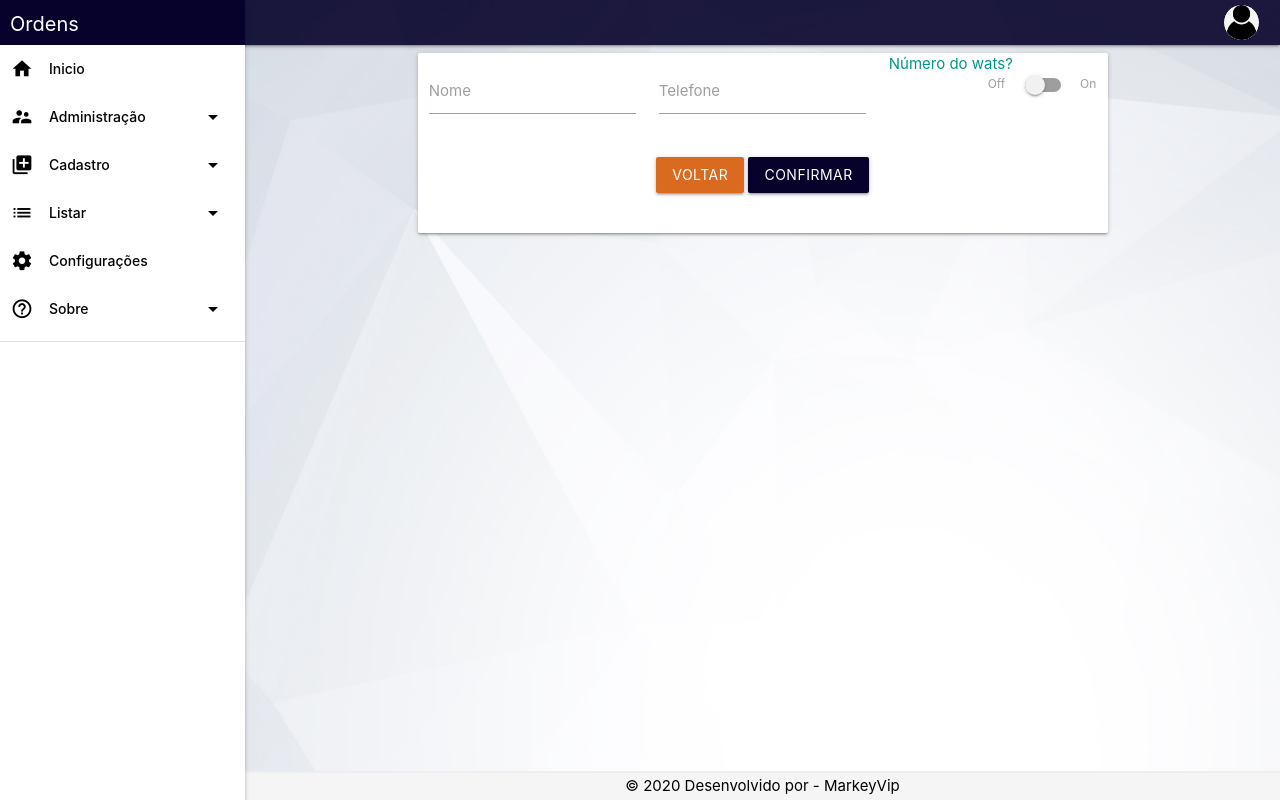
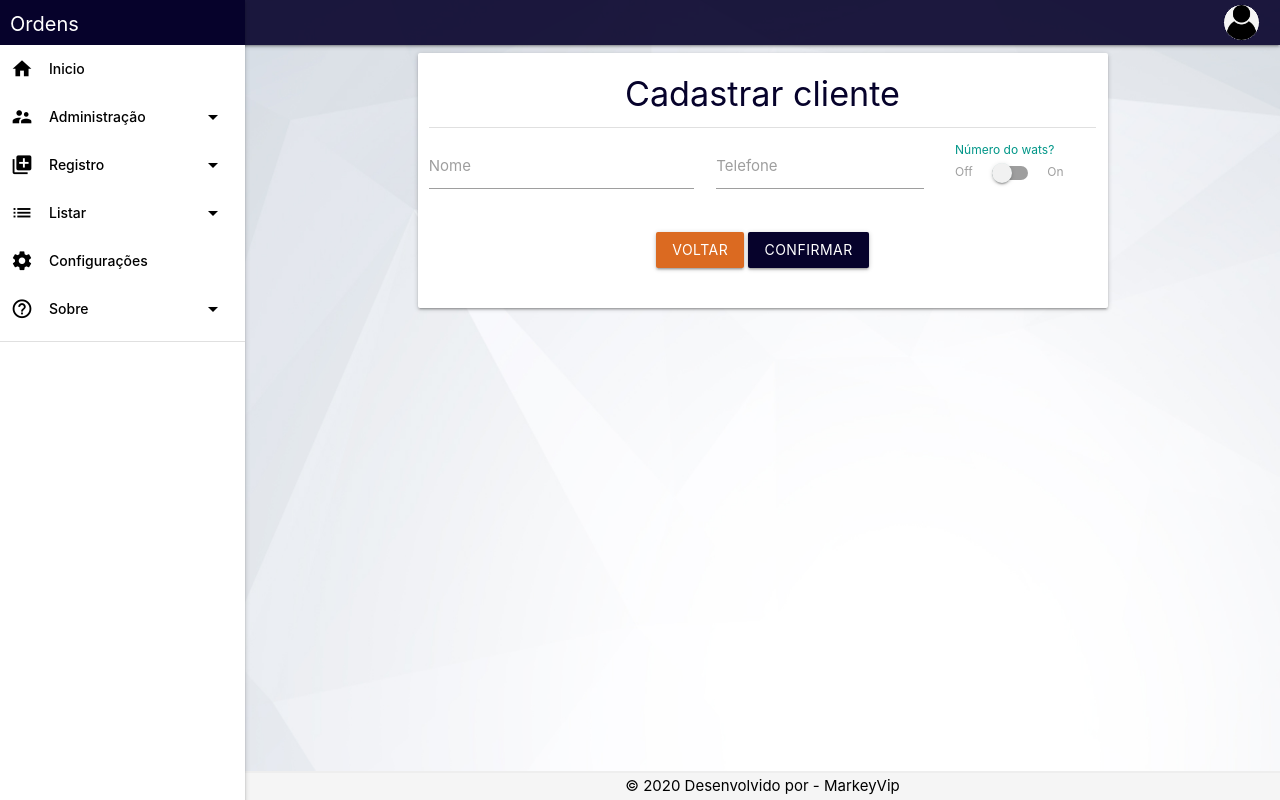
Before and after one commit to danielcastro02/Ordens, a PHP site: page /Tela/registroCliente.php in a window 1280 px wide. Run offline with PHP 8.4, Linux system fonts and the light colour scheme; some libraries are stand-ins or nearby versions.

Commit message:
Tela de registrar clientes.

```diff
--- a/Base/navBar.php
+++ b/Base/navBar.php
@@ -155,15 +155,15 @@ if (realpath("./index.php")) {
             <li>
                 <a class="waves-effect black-text collapsible-header anime" x="0" href="#!">
                     <i class="material-icons changeColor" style="color: black; font-size: 1.5rem">library_add</i>
-                    Cadastro
+                    Registro
                     <i class="large material-icons right animi black-text">arrow_drop_down</i>
                 </a>
                 <div class="collapsible-body bodyColorCollapsible">
                     <ul>
                         <li>
-                            <a href="<?php echo $pontos . 'Tela/registroMeioRecebimento.php' ?>">
+                            <a href="<?php echo $pontos . 'Tela/registroCliente.php' ?>">
                                 <i class="material-icons icons-internos">arrow_right</i>
-                                Usuário
+                                Cliente
                             </a>
                         </li>
                         <li>
--- a/Tela/registroCliente.php
+++ b/Tela/registroCliente.php
@@ -19,23 +19,25 @@ include_once '../Base/navBar.php';
 <main>
 
     <div class="row">
-        <div class="col s12 m10 l8 offset-l2 offset-m1 card">
+        <div class="col s8 offset-s2 m10 l8 offset-l2 offset-m1 card">
+            <h4 class="textoCorPadrao2 center">Cadastrar cliente</h4>
+            <div class="divider"></div>
             <div class="row">
                 <div class="col s12">
                     <form action="../Controle/clienteControle.php?function=inserir" method="post">
                         <div class="row">
-                            <div class="input-field col s4">
+                            <div class="input-field col l5 s10 offset-s1">
                                 <input name="nome" id="nome" type="text">
                                 <label for="nome">Nome</label>
                             </div>
-                            <div class="input-field col s4">
+                            <div class="input-field col l4 s10 offset-s1">
                                 <input name="telefone" id="telefone" type="text">
                                 <label for="telefone">Telefone</label>
                             </div>
-                            <div class="col s4">
+                            <div class="col l3 s6 offset-s3 divSwitch">
+                                <label class="teal-text">Número do wats?</label>
                                 <div class="switch">
-                                    <span class="left teal-text">Número do wats?</span>
-                                    <label class="right">
+                                    <label>
                                         Off
                                         <input type="checkbox"
                                                name="is_wats"
@@ -44,6 +46,7 @@ include_once '../Base/navBar.php';
                                         On
                                     </label>
                                 </div>
+
                             </div>
                         </div>
                         <div class="row center">
--- a/css/custom.css
+++ b/css/custom.css
@@ -690,7 +690,17 @@ nav .sidenav-trigger i {
 .maisDetalhes{
     display: none;
 }
+/*Ajeitar a responsividade do Switch*/
+.divSwitch{
+    margin-top: 10px;
+    padding-left: 20px !important;
+}
 
+@media only screen and (max-width: 630px) {
+    .divSwitch{
+        padding-left: 10% !important;
+    }
+}
 
 /*.sidenav .bodyColorCollapsible{*/
 /*    background-color: rgba(96, 122, 174, 0.2) !important;*/
```
